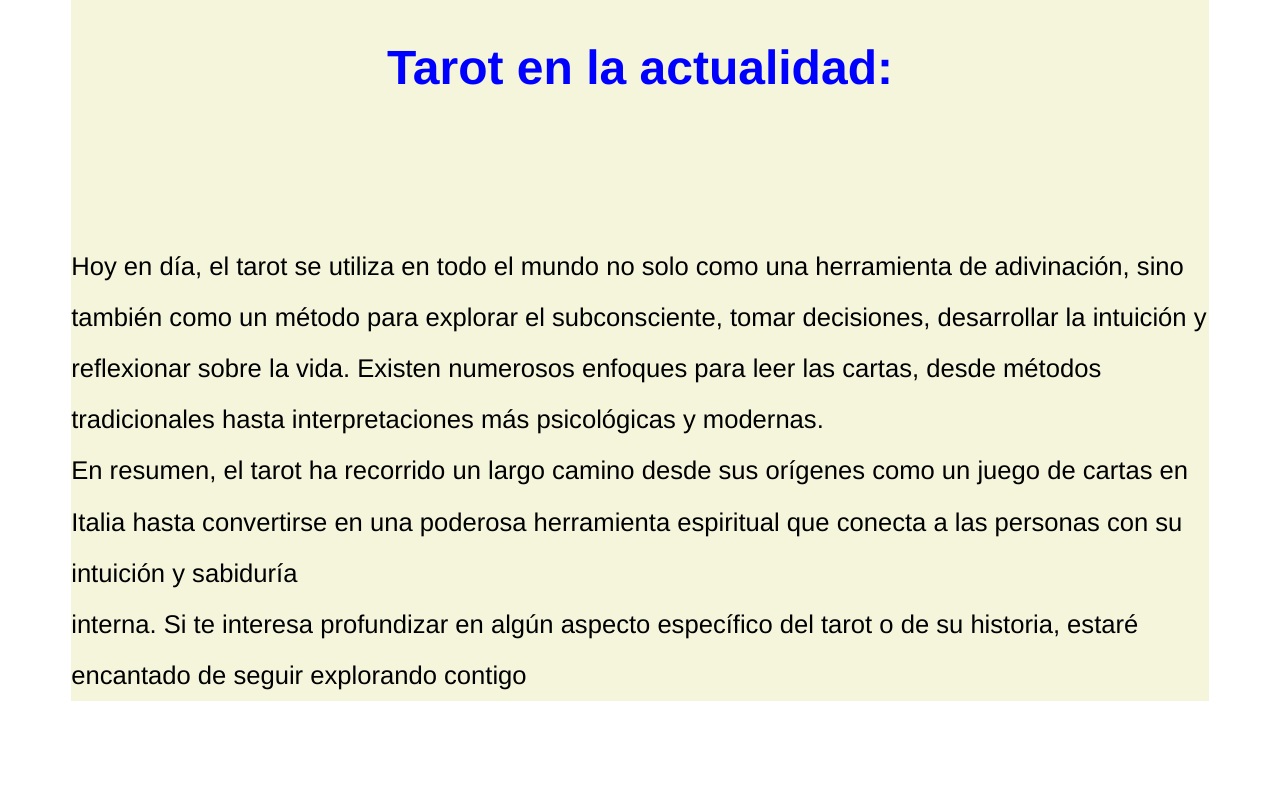
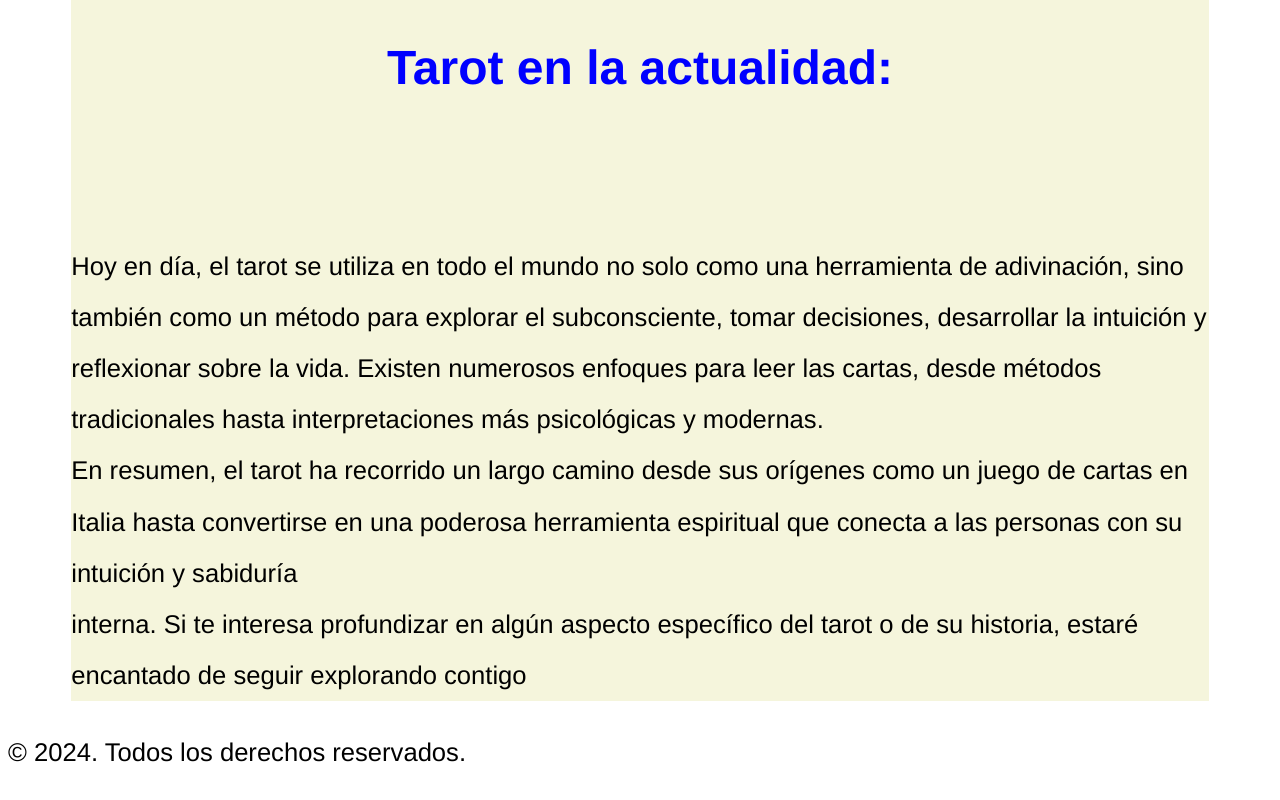
Before and after one commit to Natalialarroca/sitio-web-tarot, a plain HTML site: page Sitio Web Tarot/index.html in a window 1280 px wide. Shown: the part 3264-4064 px from the top of the page. Before the commit the page ends 3991 px from the top, so only its background shows below. Drawn offline with Linux system fonts and the light colour scheme.

Commit message:
Añadiendo footer

```diff
--- a/Sitio Web Tarot/index.html
+++ b/Sitio Web Tarot/index.html
@@ -113,6 +113,9 @@
             </p>
         </section>
     </section>
+    <footer>
+        <p>&copy; 2024. Todos los derechos reservados.</p>
+    </footer>
 </body>
 
 </html>
```
